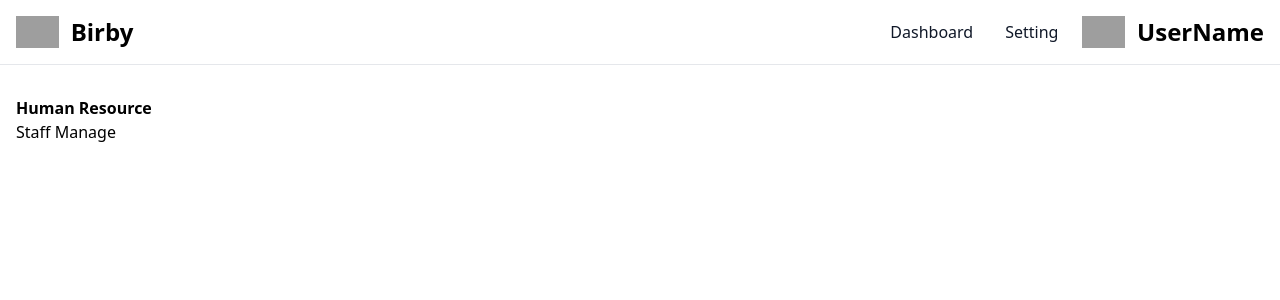
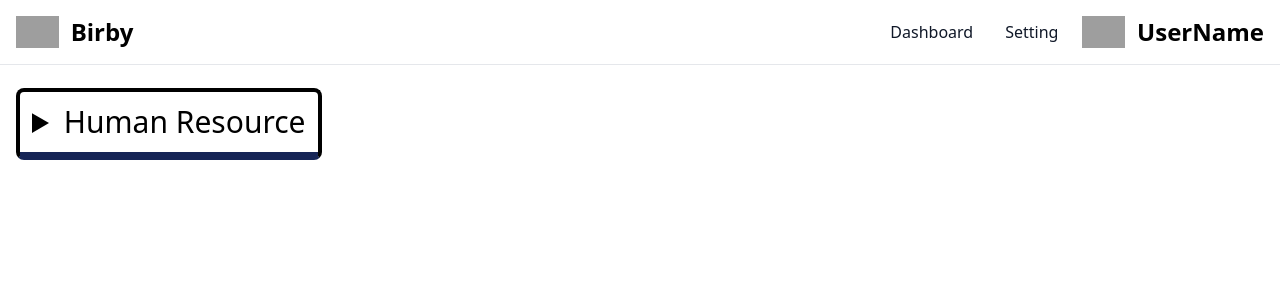
Before and after one commit to 1pcreeper/birby, a React (Vite) app in the folder frontend/birby-hr-web/: page /dashboard in a window 1280 px wide. Shown: the top 300 px of the page. Built offline with nearby package versions, Linux system fonts and the light colour scheme; grey boxes are pictures that could not be loaded.

Commit message:
Modify Dashboard

```diff
--- a/frontend/birby-hr-web/src/components/layouts/Layout.tsx
+++ b/frontend/birby-hr-web/src/components/layouts/Layout.tsx
@@ -10,7 +10,6 @@ function Layout() {
             <Main>
                 <Outlet />
             </Main>
-            <Outlet />
             <Footer />
         </>
     );
--- a/frontend/birby-hr-web/src/components/layouts/Main.tsx
+++ b/frontend/birby-hr-web/src/components/layouts/Main.tsx
@@ -3,7 +3,9 @@ function Main({ children }: MainProps) {
     return (
         <>
             <main>
-                {children}
+                <div className="mt-18">
+                    {children}
+                </div>
             </main>
         </>
     )
--- a/frontend/birby-hr-web/src/pages/dashboard/Dashboard.tsx
+++ b/frontend/birby-hr-web/src/pages/dashboard/Dashboard.tsx
@@ -1,25 +1,24 @@
 import Container from "../../components/common/general/Container";
+import { Link } from "react-router-dom";
 function Dashboard() {
     return (
         <>
             <Container>
                 <div className="flex flex-wrap">
-                    <table>
-                        <thead>
-                            <tr>
-                                <th>
-                                    Human Resource
-                                </th>
-                            </tr>
-                        </thead>
-                        <tbody>
-                            <tr>
-                                <td>
-                                    Staff Manage
-                                </td>
-                            </tr>
-                        </tbody>
-                    </table>
+                    <details className="border-4 border-b-blue-950 rounded-lg" >
+                        <summary className="border-b-4 border-b-blue-950 p-3 text-3xl">
+                            Human Resource
+                        </summary>
+                        <section>
+                            <ul className="pl-4 text-2xl">
+                                <li>
+                                    <Link to="/staffs">
+                                        Staff Management
+                                    </Link>
+                                </li>
+                            </ul>
+                        </section>
+                    </details>
                 </div>
             </Container>
         </>
```
Also changed, not shown: frontend/birby-hr-web/src/routes/router/AppRouter.tsx (+4 -4 lines).
